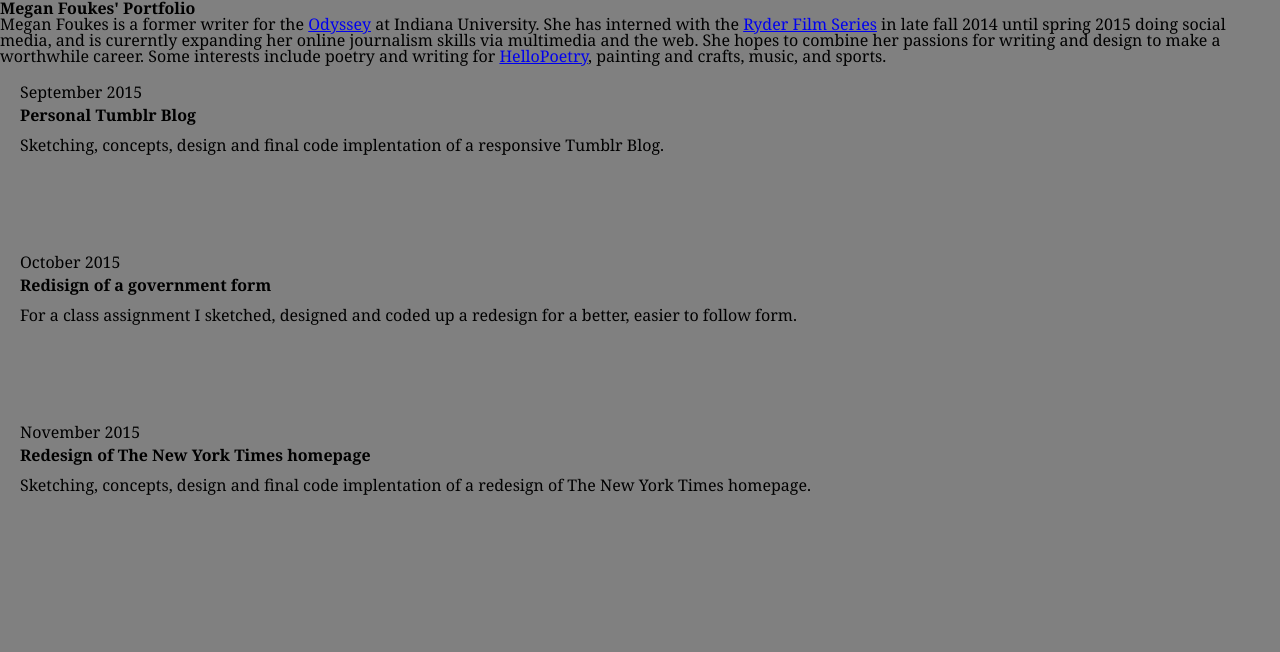
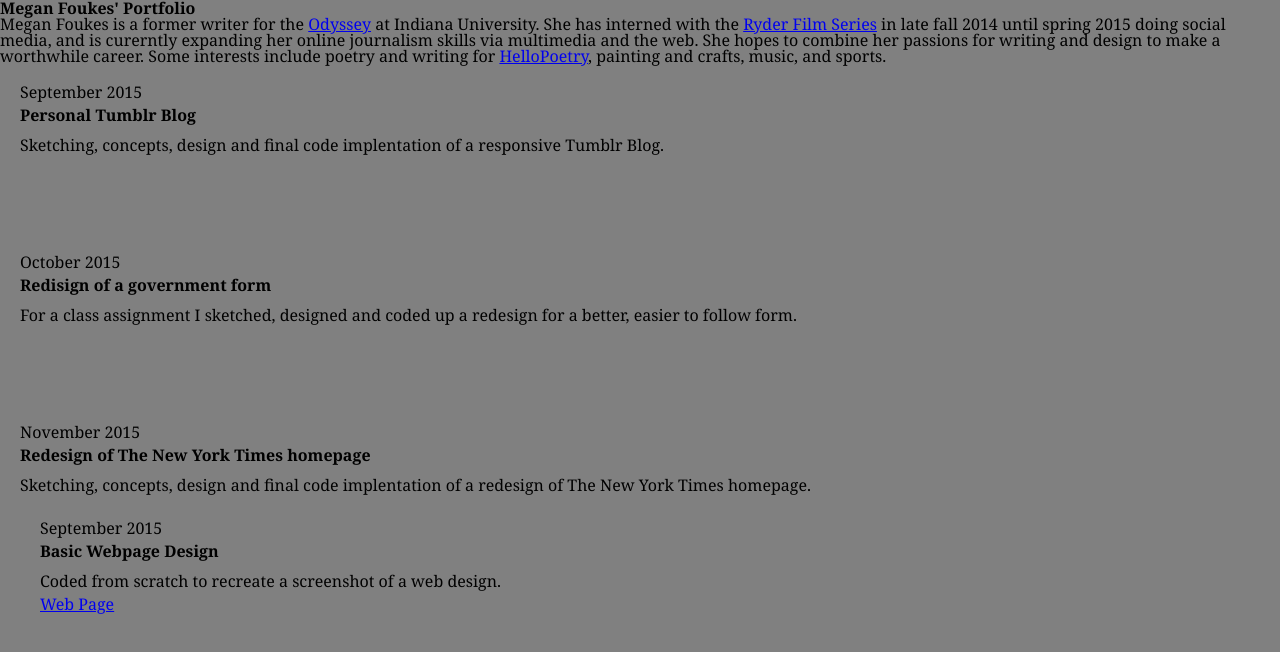
Before and after one commit to mfoukes/mfoukes.github.io, a plain HTML site: page index.html in a window 1280 px wide. Drawn offline with Linux system fonts and the light colour scheme.

Commit message:
added lesson 3

```diff
--- a/index.html
+++ b/index.html
@@ -33,6 +33,11 @@
 	  		<span>November 2015</span>
 	  		<h2>Redesign of The New York Times homepage</h2>
 	  		<p>Sketching, concepts, design and final code implentation of a redesign of The New York Times homepage.</p>
+	  	<div class="project">
+	  		<span>September 2015</span>
+	  		<h2>Basic Webpage Design</h2>
+	  		<p>Coded from scratch to recreate a screenshot of a web design.</p>
+	  		<a href="http://mfoukes.github.io/lesson-3/">Web Page</a>
 	  	</div>
 	 </div> <!-- end projects -->
 
```
